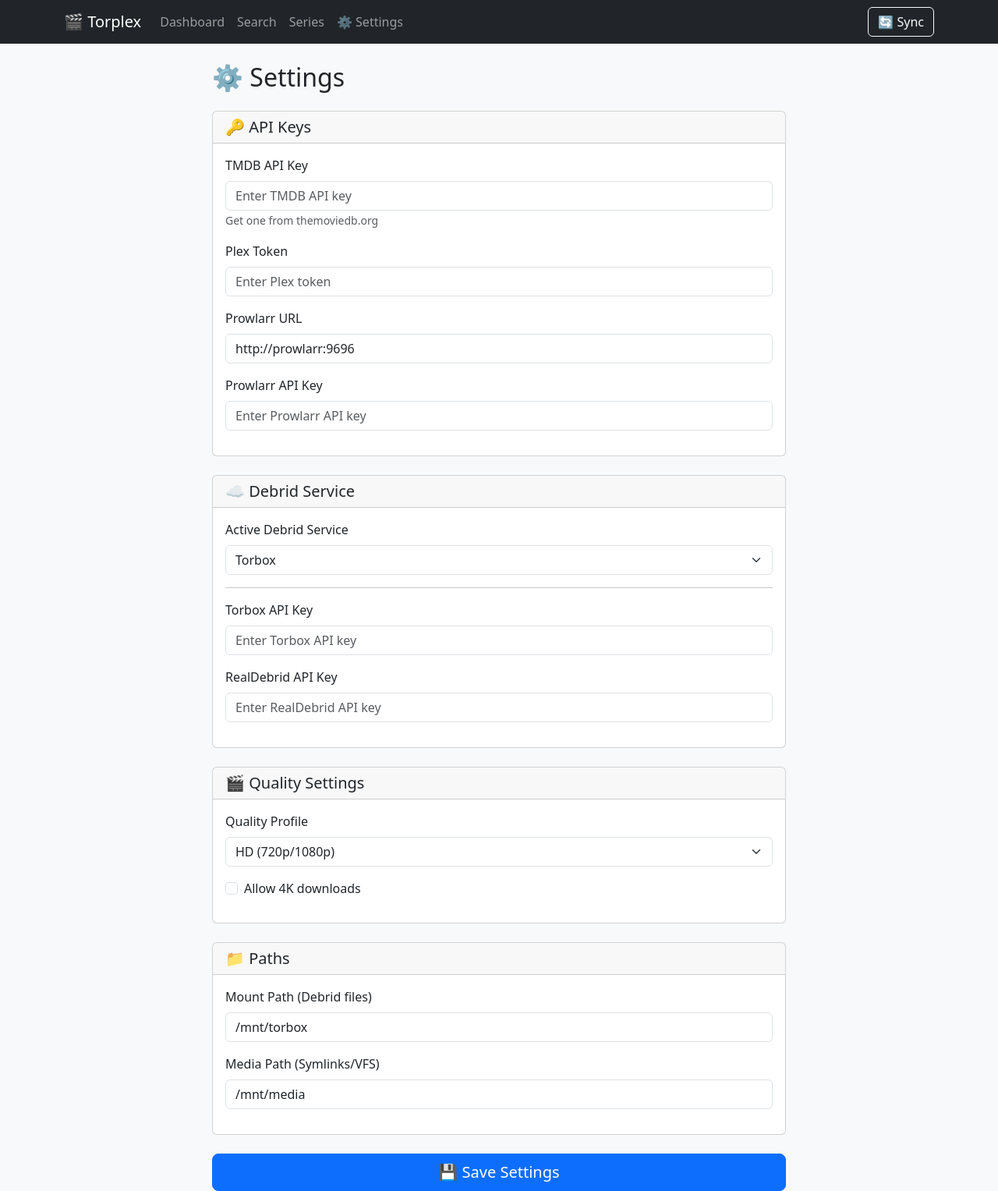
After one commit to raylano/Torplex, a FastAPI app: template src/app/templates/settings.html in a window 1280 px wide. The commit adds this page. Shown: the whole page at 78% size. Run offline with FastAPI, Linux system fonts and the light colour scheme; the template is opened without the code that fills it, so the values that code supplies are empty; some libraries are stand-ins or nearby versions.

Commit message:
Add Dashboard and Settings UI (Phase 2)

```diff
--- a/src/app/templates/base.html
+++ b/src/app/templates/base.html
@@ -1,25 +1,35 @@
 <!DOCTYPE html>
 <html lang="en">
+
 <head>
     <meta charset="UTF-8">
     <meta name="viewport" content="width=device-width, initial-scale=1.0">
-    <title>Torbox Plex Manager</title>
+    <title>Torplex</title>
     <link href="https://cdn.jsdelivr.net/npm/bootstrap@5.3.0/dist/css/bootstrap.min.css" rel="stylesheet">
     <script src="https://unpkg.com/htmx.org@1.9.10"></script>
+    <style>
+        .nav-link.active {
+            font-weight: bold;
+        }
+    </style>
 </head>
+
 <body class="bg-light">
     <nav class="navbar navbar-expand-lg navbar-dark bg-dark">
         <div class="container">
-            <a class="navbar-brand" href="/">Torbox Manager</a>
+            <a class="navbar-brand" href="/">🎬 Torplex</a>
             <div class="navbar-nav">
                 <a class="nav-link" href="/">Dashboard</a>
-                <a class="nav-link" href="/search">Search & Add</a>
+                <a class="nav-link" href="/search">Search</a>
+                <a class="nav-link" href="/series">Series</a>
+                <a class="nav-link" href="/settings">⚙️ Settings</a>
             </div>
-            <button class="btn btn-outline-light ms-auto" hx-get="/trigger" hx-swap="none">Sync Now</button>
+            <button class="btn btn-outline-light ms-auto" hx-get="/trigger" hx-swap="none">🔄 Sync</button>
         </div>
     </nav>
     <div class="container mt-4">
         {% block content %}{% endblock %}
     </div>
 </body>
+
 </html>
--- /dev/null
+++ b/src/app/templates/settings.html
@@ -0,0 +1,125 @@
+{% extends "base.html" %}
+
+{% block content %}
+<div class="row">
+    <div class="col-md-8 mx-auto">
+        <h2 class="mb-4">⚙️ Settings</h2>
+
+        <form method="post" action="/settings/save">
+            <!-- API Keys Section -->
+            <div class="card mb-4">
+                <div class="card-header">
+                    <h5 class="mb-0">🔑 API Keys</h5>
+                </div>
+                <div class="card-body">
+                    <div class="mb-3">
+                        <label class="form-label">TMDB API Key</label>
+                        <input type="password" class="form-control" name="tmdb_api_key"
+                            value="{{ config.tmdb_api_key or '' }}" placeholder="Enter TMDB API key">
+                        <small class="text-muted">Get one from themoviedb.org</small>
+                    </div>
+                    <div class="mb-3">
+                        <label class="form-label">Plex Token</label>
+                        <input type="password" class="form-control" name="plex_token"
+                            value="{{ config.plex_token or '' }}" placeholder="Enter Plex token">
+                    </div>
+                    <div class="mb-3">
+                        <label class="form-label">Prowlarr URL</label>
+                        <input type="text" class="form-control" name="prowlarr_url"
+                            value="{{ config.prowlarr_url or 'http://prowlarr:9696' }}"
+                            placeholder="http://prowlarr:9696">
+                    </div>
+                    <div class="mb-3">
+                        <label class="form-label">Prowlarr API Key</label>
+                        <input type="password" class="form-control" name="prowlarr_api_key"
+                            value="{{ config.prowlarr_api_key or '' }}" placeholder="Enter Prowlarr API key">
+                    </div>
+                </div>
+            </div>
+
+            <!-- Debrid Service Section -->
+            <div class="card mb-4">
+                <div class="card-header">
+                    <h5 class="mb-0">☁️ Debrid Service</h5>
+                </div>
+                <div class="card-body">
+                    <div class="mb-3">
+                        <label class="form-label">Active Debrid Service</label>
+                        <select class="form-select" name="debrid_service">
+                            <option value="torbox" {% if config.debrid_service=='torbox' %}selected{% endif %}>
+                                Torbox
+                            </option>
+                            <option value="realdebrid" {% if config.debrid_service=='realdebrid' %}selected{% endif %}>
+                                RealDebrid
+                            </option>
+                        </select>
+                    </div>
+                    <hr>
+                    <div class="mb-3">
+                        <label class="form-label">Torbox API Key</label>
+                        <input type="password" class="form-control" name="torbox_api_key"
+                            value="{{ config.torbox_api_key or '' }}" placeholder="Enter Torbox API key">
+                    </div>
+                    <div class="mb-3">
+                        <label class="form-label">RealDebrid API Key</label>
+                        <input type="password" class="form-control" name="realdebrid_api_key"
+                            value="{{ config.realdebrid_api_key or '' }}" placeholder="Enter RealDebrid API key">
+                    </div>
+                </div>
+            </div>
+
+            <!-- Quality Settings -->
+            <div class="card mb-4">
+                <div class="card-header">
+                    <h5 class="mb-0">🎬 Quality Settings</h5>
+                </div>
+                <div class="card-body">
+                    <div class="mb-3">
+                        <label class="form-label">Quality Profile</label>
+                        <select class="form-select" name="quality_profile">
+                            <option value="hd" {% if config.quality_profile=='hd' %}selected{% endif %}>HD (720p/1080p)
+                            </option>
+                            <option value="fhd" {% if config.quality_profile=='fhd' %}selected{% endif %}>Full HD
+                                (1080p)</option>
+                            <option value="uhd" {% if config.quality_profile=='uhd' %}selected{% endif %}>4K UHD
+                            </option>
+                        </select>
+                    </div>
+                    <div class="form-check mb-3">
+                        <input type="checkbox" class="form-check-input" name="allow_4k" id="allow4k" {% if
+                            config.allow_4k %}checked{% endif %}>
+                        <label class="form-check-label" for="allow4k">Allow 4K downloads</label>
+                    </div>
+                </div>
+            </div>
+
+            <!-- Paths -->
+            <div class="card mb-4">
+                <div class="card-header">
+                    <h5 class="mb-0">📁 Paths</h5>
+                </div>
+                <div class="card-body">
+                    <div class="mb-3">
+                        <label class="form-label">Mount Path (Debrid files)</label>
+                        <input type="text" class="form-control" name="mount_path"
+                            value="{{ config.mount_path or '/mnt/torbox' }}">
+                    </div>
+                    <div class="mb-3">
+                        <label class="form-label">Media Path (Symlinks/VFS)</label>
+                        <input type="text" class="form-control" name="symlink_path"
+                            value="{{ config.symlink_path or '/mnt/media' }}">
+                    </div>
+                </div>
+            </div>
+
+            <div class="d-grid gap-2">
+                <button type="submit" class="btn btn-primary btn-lg">💾 Save Settings</button>
+            </div>
+        </form>
+
+        {% if message %}
+        <div class="alert alert-success mt-3">{{ message }}</div>
+        {% endif %}
+    </div>
+</div>
+{% endblock %}
```
Also changed, not shown: src/app/routes.py (+53 -7 lines), src/app/templates/dashboard.html (added, +162 -0 lines), src/config.py (+13 -3 lines), src/database.py (+54 -0 lines).
